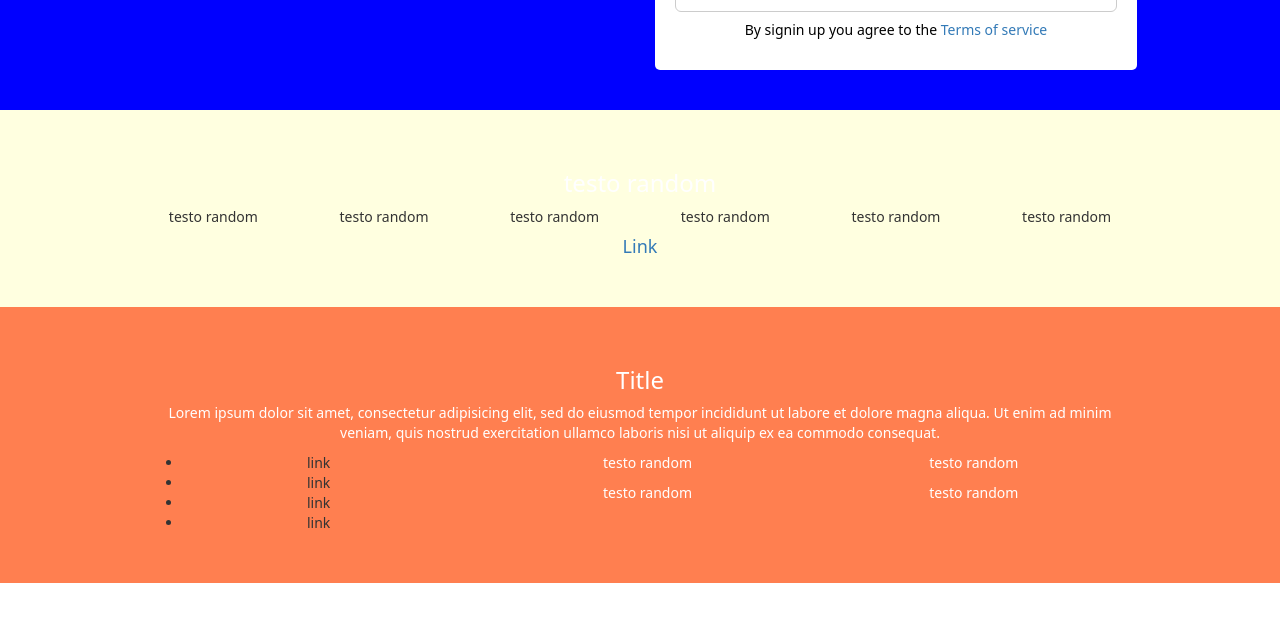
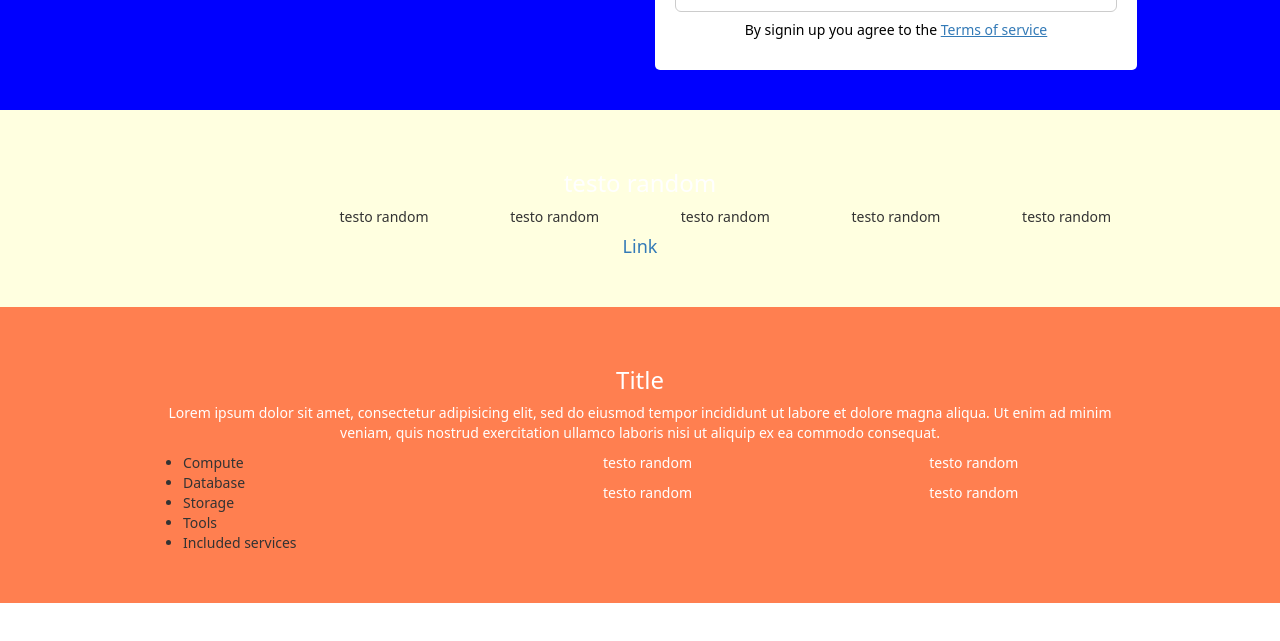
Before and after one commit to stefanoriccio1/html-css-digitalocean, a plain HTML site: page index.html in a window 1280 px wide. Shown: the part 425-1066 px from the top of the page. Drawn offline with nearby package versions, Linux system fonts and the light colour scheme.

Commit message:
inizio main

```diff
--- a/css/style.css
+++ b/css/style.css
@@ -119,14 +119,21 @@ font-size: 1.8em;
 .form_box p.text_black{
   margin-top: 8px;
 }
-
+#terms{
+  text-decoration: underline;
+}
 /* main */
 .customers{
   background-color: lightyellow;
 }
+
 /* deploy */
 .deploy{
   background-color: coral;
+}
+.main_list li{
+  list-style: none;
+  margin-bottom: 10px;
 }
 
 @media screen (min-width: 768px) and (max-width: 992px){
--- a/index.html
+++ b/index.html
@@ -68,7 +68,7 @@
                     </div>
                   <button type="button" class="btn btn-primary btn-lg btn-block">Create your account</button>
                   <button type="button" class="btn btn-default btn-lg btn-block"><i class="fab fa-google text-left"></i> Sign up with Gooogle</button>
-                  <p class= "text_black google">By signin up you agree to the <a href="#">Terms of service</a></p>
+                  <p class= "text_black google">By signin up you agree to the <a id="terms" href="#">Terms of service</a></p>
                 </div>
               </div>
             </div>
@@ -87,7 +87,7 @@
           <div class="container-fluid">
             <div class="row">
               <div class="col-xs-6 col-sm-2">
-                testo random
+
               </div>
               <div class="col-xs-6 col-sm-2">
                 testo random
@@ -120,11 +120,12 @@
                 <p>Lorem ipsum dolor sit amet, consectetur adipisicing elit, sed do eiusmod tempor incididunt ut labore et dolore magna aliqua. Ut enim ad minim veniam, quis nostrud exercitation ullamco laboris nisi ut aliquip ex ea commodo consequat. </p>
               </div>
               <div class="col-xs-12 col-sm-4">
-                <ul>
-                  <li>link</li>
-                  <li>link</li>
-                  <li>link</li>
-                  <li>link</li>
+                <ul class="deploy_list text-left">
+                  <li>Compute</li>
+                  <li>Database</li>
+                  <li>Storage</li>
+                  <li>Tools</li>
+                  <li>Included services</li>
                 </ul>
               </div>
               <div class="col-xs-12 col-sm-8">
```
